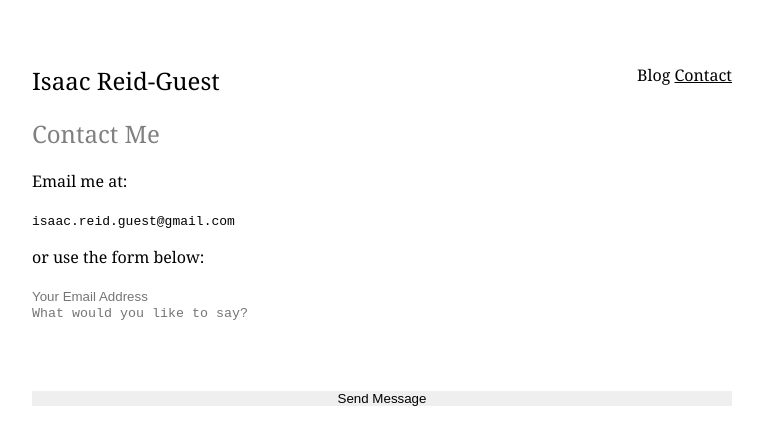
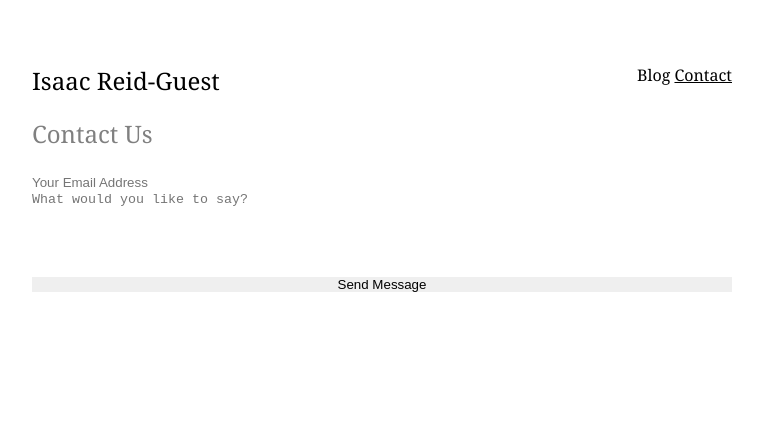
Before and after one commit to ir-g/ir-g.github.io, a Jekyll site: the page built from contact.md, in a window 1280 px wide. Shown: the top 445 px of the page, without its empty margins (258-1021 px from the left). Built offline with Jekyll 4.4.1, drawn with Linux system fonts in a browser that asks for light colours.

Commit message:
Update contact.md

```diff
--- a/contact.md
+++ b/contact.md
@@ -1,15 +1,9 @@
 ---
 layout: default
-title: Contact Me
+title: Contact
 ---
 
-## Contact Me
-
-Email me at:
-
-   `isaac.reid.guest@gmail.com`
-
-or use the form below:
+## Contact Us
 
 <div>
   <form action="https://formspree.io/{{ site.email }}" method="POST" class="form-stacked form-light">
```
